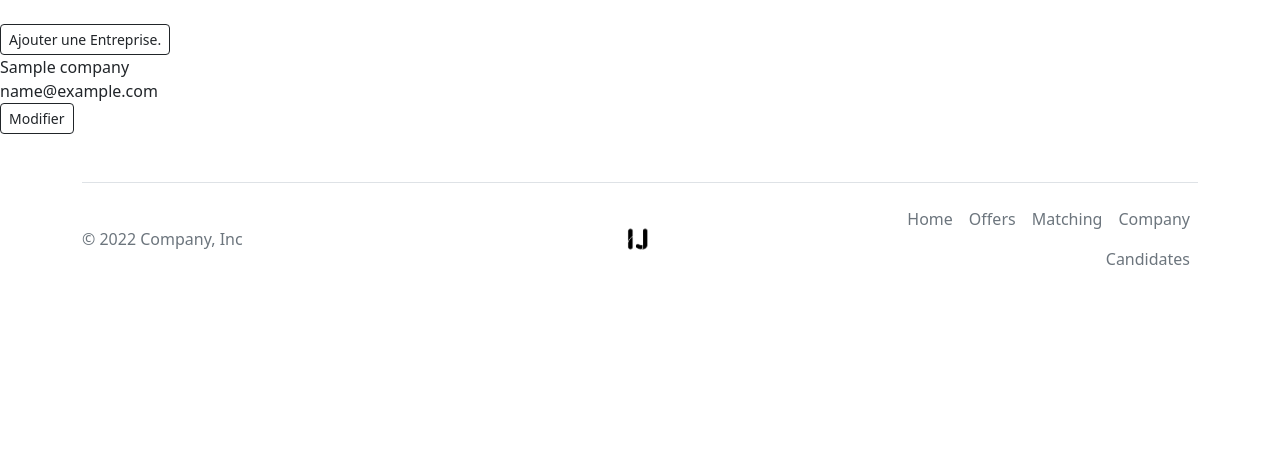
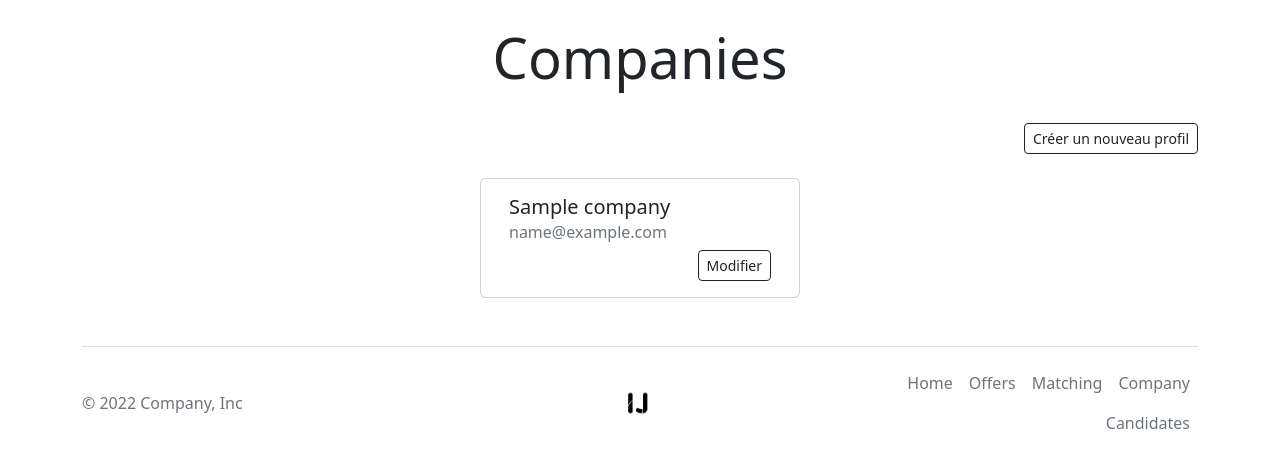
Before and after one commit to Kevw94/PHP_Symfony, a Symfony app: template templates/company/index.html.twig in a window 1280 px wide. Shown: the part 73-541 px from the top of the page. Run offline with Twig, Linux system fonts and the light colour scheme; the template is opened without the code that fills it: most values are stand-ins (such as "Sample title", 1, 10 or a date in 2020); some libraries are stand-ins or nearby versions.

Commit message:
company page style
rebase conflicts resolved

```diff
--- a/templates/company/index.html.twig
+++ b/templates/company/index.html.twig
@@ -2,25 +2,36 @@
 
 {% set route_name = app.request.attributes.get('_route') %}
 
-{% block title %}Hello CompanyController!{% endblock %}
+{% block title %} Company{% endblock %}
 
 {% block body %}
-<div>
-        <div>
-                <a class="btn btn-outline-dark btn-sm " href="{{ path('company_create') }}">Ajouter une Entreprise.</a>
+    <h1 class="display-4 text-center">
+        Companies
+    </h1>
+    <br>
+    <div class="container text-end">
+
+        <a class="btn btn-outline-dark btn-sm " href="{{ path('app_company') }}">Créer un nouveau profil</a>
     </div>
+    <br>
+
+    <div class="container ">
+        <div class="row justify-content-center">
             {% for company in companies %}
-        <div>
-            {{company.name}}
+                <div class="card mb-4" style="width: 20rem;">
+                    <div class="card-body">
+                        <h5 class="card-title">{{ company.name }}</h5>
+                        <h6 class="card-subtitle mb-2 text-muted">{{ company.email }}</h6>
+                        <div class="text-end">
+                            <a class="btn btn-outline-dark btn-sm "
+                               href="{{ path('app_company', {'id' : company.id}) }}">Modifier</a>
                         </div>
-        <div>
-            {{company.email}}
                     </div>
-        <div>
-
-            <a class="btn btn-outline-dark btn-sm" href="{{ path('company_edit', {'id' : company.id}) }}">Modifier</a>
                 </div>
                 <br>
             {% endfor %}
+
+
+        </div>
     </div>
 {% endblock %}
```
Lines whose indentation alone changed are shown as unchanged.
